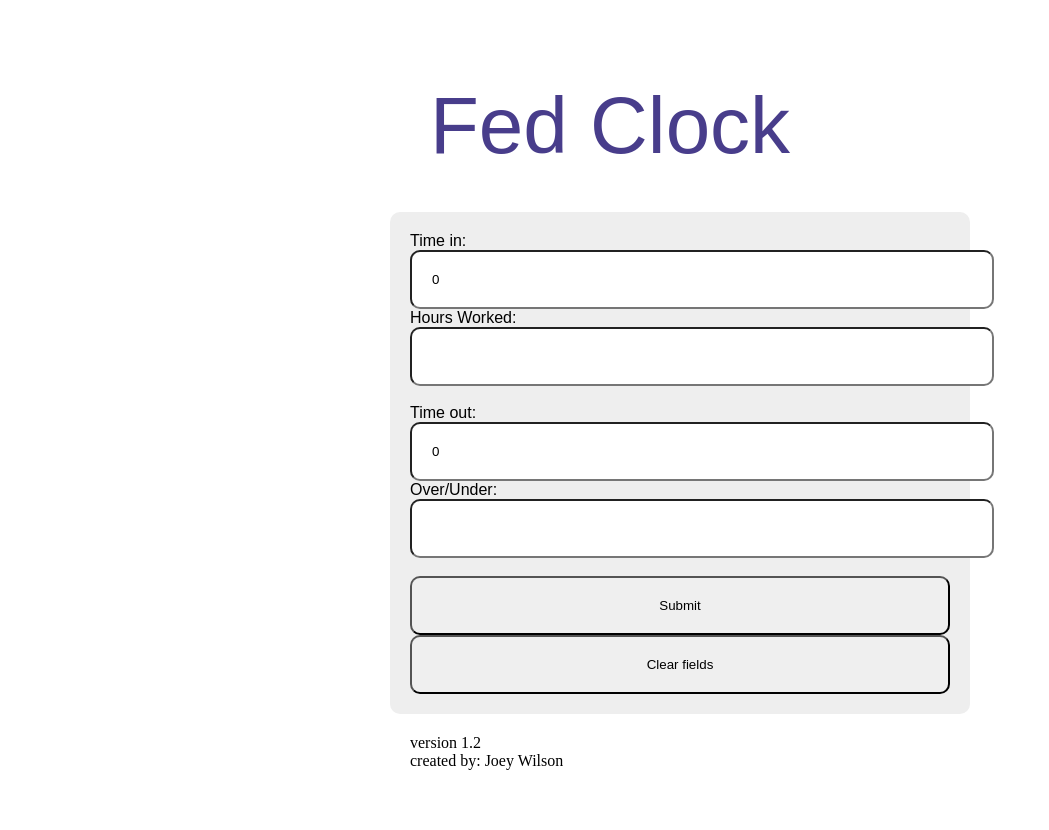
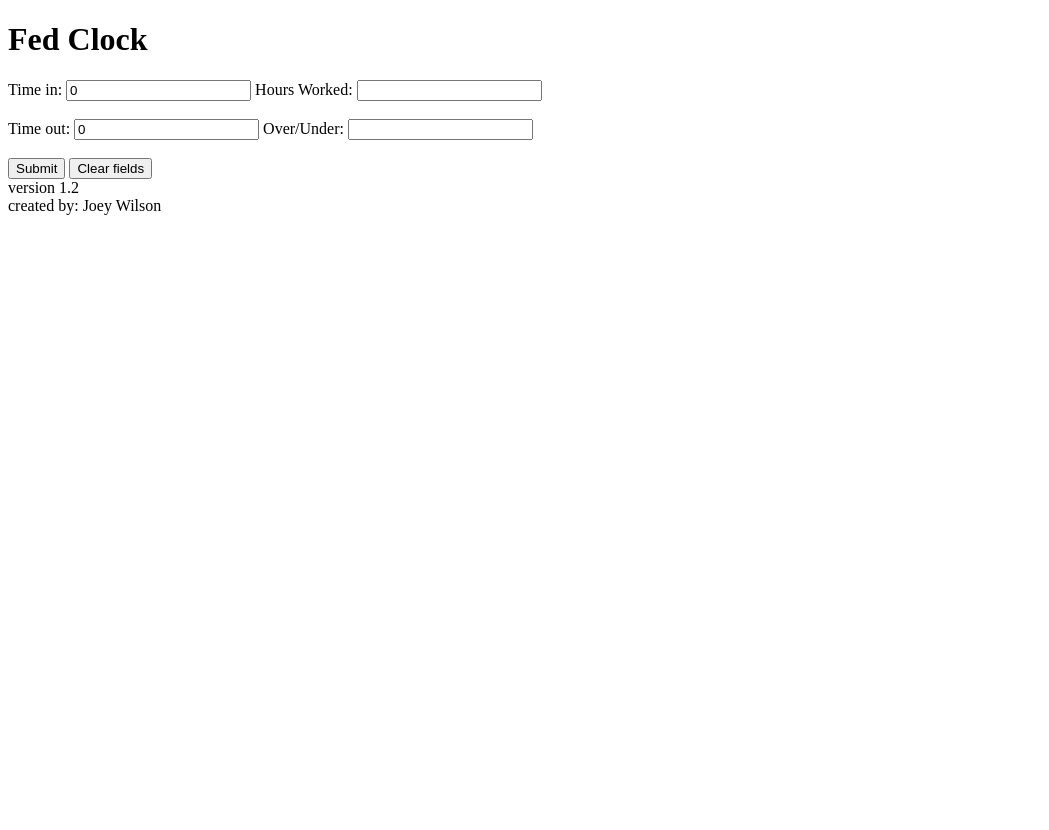
Before and after one commit to jrwilson5116/Fed-Clock, a Flask app: page / in a window 1280 px wide. Shown: the whole page, without its empty margins (0-1049 px from the left). After the commit the page ends 215 px from the top, so only its background shows below. Run offline with Flask 2, Linux system fonts and the light colour scheme.

Commit message:
somethings wrong here

```diff
--- a/main.py
+++ b/main.py
@@ -18,6 +18,7 @@ def calculate():
     clock_out = request.form['time_out']
     if not sum(i.isdigit() for i in clock_in)>=3 or \
         not sum(e.isdigit() for e in clock_out)>=3:
+            error = 'Please enter a valid time!'
             return render_template('index.html').format("","")
     else:
         total = get_time_decimal(clock_in,clock_out)
--- a/static/styles/style.css
+++ b/static/styles/style.css
@@ -1,24 +0,0 @@
-* {
-    padding: 20px;
-
-    margin: 0 auto;
-
-    width: 540px;
-
-    border-radius: 10px;
-}
-form {
-    background-color: #eee;
-
-    font: 16px sans-serif;
-}
-
-h1 {
-    font: 80px sans-serif;
-
-    color: #483D8B
-}
-
-.error {
-    color: red;
-}
--- a/templates/index.html
+++ b/templates/index.html
@@ -4,6 +4,7 @@
 
     <head>
         <link rel= "stylesheet" type= "text/css" href= "{{ url_for('static',filename='styles/style.css') }}">
+
         <header>
             <h1> Fed Clock  </h1>
         </header>
@@ -25,8 +26,7 @@
 			<br><br>
 			<input type ="submit">
             <input type = "reset" value = "Clear fields">
-
-		</form>
+        </form>
 
 
     </body>
--- a/time_keeper.py
+++ b/time_keeper.py
@@ -42,8 +42,6 @@ def over_under(time):
     return time
 
 
-
-
 def main():
     print("#################################################")
     print("testing with random numbers")
```
